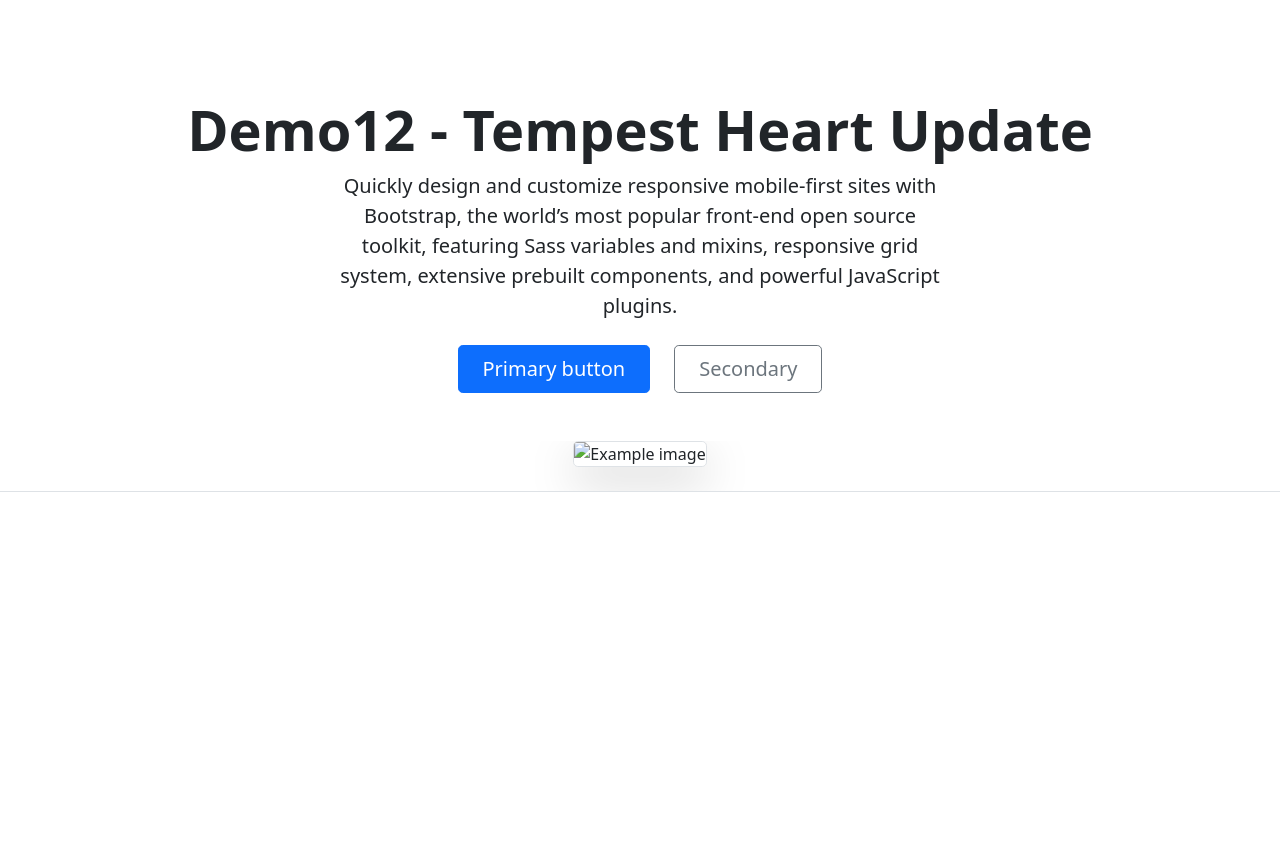
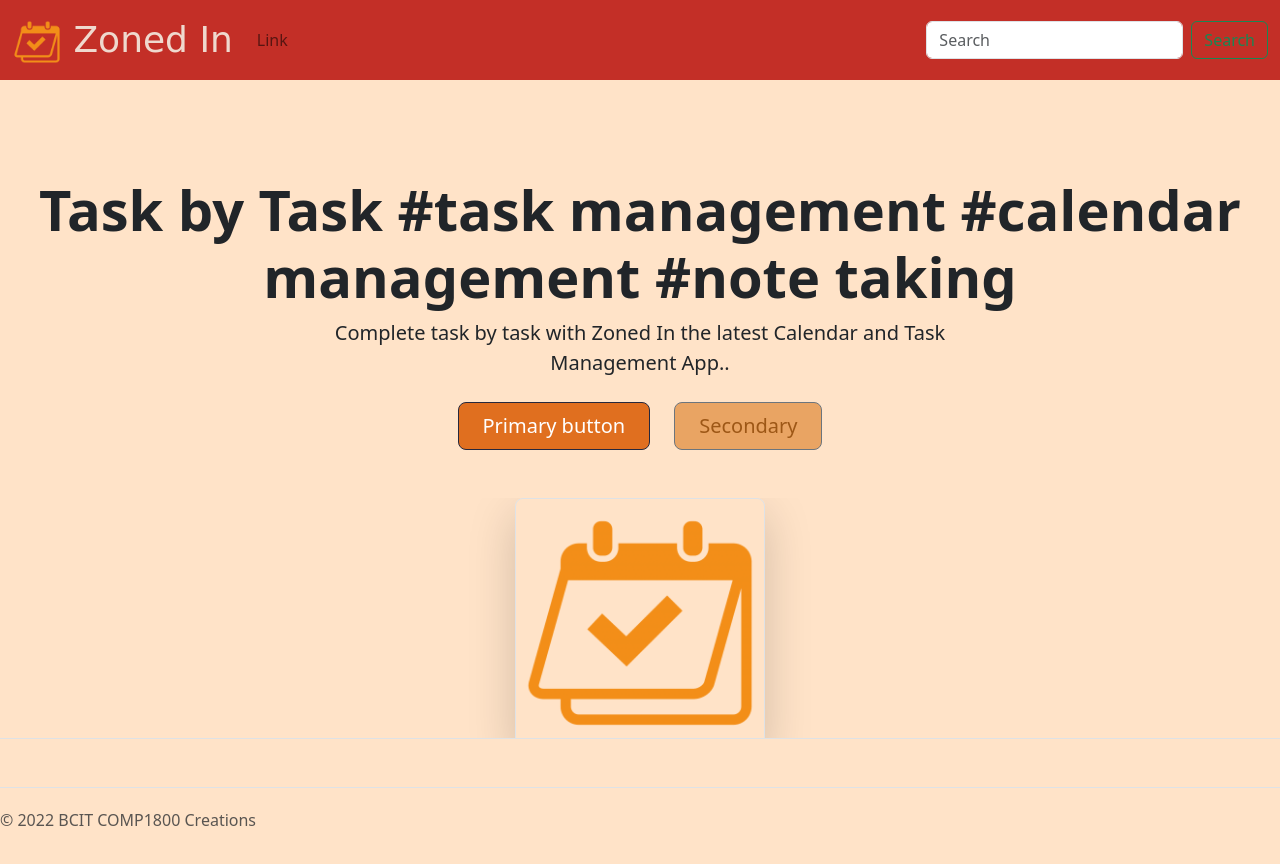
Before and after one commit to bryantran-van/demo12_tran_bryan, a plain HTML site: page index.html in a window 1280 px wide. Before the commit the page ends 800 px from the top, so only its background shows below. Drawn offline with nearby package versions, Linux system fonts and the light colour scheme.

Commit message:
complete demo12

```diff
--- a/index.html
+++ b/index.html
@@ -23,18 +23,19 @@
     <!-------------------------------------------------------->
     <!-- Firebase 8 Library related CSS, JS, JQuery go here -->
     <!-------------------------------------------------------->
-    <!-- <script src="https://ajax.googleapis.com/ajax/libs/jquery/3.5.1/jquery.min.js"></script> -->
-    <!-- <script src="https://www.gstatic.com/firebasejs/8.10.0/firebase-app.js"></script> -->
-    <!-- <script src="https://www.gstatic.com/firebasejs/8.10.0/firebase-firestore.js"></script> -->
-    <!-- <script src="https://www.gstatic.com/firebasejs/8.10.0/firebase-auth.js"></script> -->
-    <!-- <script src="https://www.gstatic.com/firebasejs/ui/4.8.1/firebase-ui-auth.js"></script>  -->
-    <!-- <link type="text/css" rel="stylesheet" href="https://www.gstatic.com/firebasejs/ui/4.8.1/firebase-ui-auth.css" /> -->
+    <script src="https://ajax.googleapis.com/ajax/libs/jquery/3.5.1/jquery.min.js"></script>
+     <script src="https://www.gstatic.com/firebasejs/8.10.0/firebase-app.js"></script>
+     <script src="https://www.gstatic.com/firebasejs/8.10.0/firebase-firestore.js"></script>
+     <script src="https://www.gstatic.com/firebasejs/8.10.0/firebase-auth.js"></script>
+     <script src="https://www.gstatic.com/firebasejs/ui/4.8.1/firebase-ui-auth.js"></script>
+     <link type="text/css" rel="stylesheet" href="https://www.gstatic.com/firebasejs/ui/4.8.1/firebase-ui-auth.css" />
 
     <!-------------------------------------------->
     <!-- Other libraries and styles of your own -->
     <!-------------------------------------------->
-    <!-- <link href="https://fonts.googleapis.com/icon?family=Material+Icons" rel="stylesheet"> -->
-    <!-- <link rel="stylesheet" href="./styles/style.css"> -->
+     <link href="https://fonts.googleapis.com/icon?family=Material+Icons" rel="stylesheet">
+     <link rel="stylesheet" href="./styles/bootstrap.css">
+     <link rel="stylesheet" href="./styles/style.css">
 
 </head>
 
@@ -44,14 +45,14 @@
     <!------------------------------>
 
     <!-- our own navbar goes here -->
-    <!-- <nav id="navbarPlaceholder"></nav> -->
+     <nav id="navbarPlaceholder"></nav>
 
     <!-- the body of your page goes here -->
     <!-- stuff -->
     <div class="px-4 pt-5 my-5 text-center border-bottom">
-    <h1 class="display-4 fw-bold">Demo12 - Tempest Heart Update </h1>
+    <h1 class="display-4 fw-bold">Task by Task #task management #calendar management #note taking</h1>
     <div class="col-lg-6 mx-auto">
-      <p class="lead mb-4">Quickly design and customize responsive mobile-first sites with Bootstrap, the world’s most popular front-end open source toolkit, featuring Sass variables and mixins, responsive grid system, extensive prebuilt components, and powerful JavaScript plugins.</p>
+      <p class="lead mb-4">Complete task by task with Zoned In the latest Calendar and Task Management App..</p>
       <div class="d-grid gap-2 d-sm-flex justify-content-sm-center mb-5">
         <button type="button" class="btn btn-primary btn-lg px-4 me-sm-3">Primary button</button>
         <button type="button" class="btn btn-outline-secondary btn-lg px-4">Secondary</button>
@@ -59,19 +60,19 @@
     </div>
     <div class="overflow-hidden" style="max-height: 30vh;">
       <div class="container px-5">
-        <img src="bootstrap-docs.png" class="img-fluid border rounded-3 shadow-lg mb-4" alt="Example image" width="700" height="500" loading="lazy">
+        <img src="./images/logo.png" class="img-fluid border rounded-3 shadow-lg mb-4" alt="" width="250" height="250" loading="lazy">
       </div>
     </div>
   </div>
     <!-- our own footer goes here-->
-    <!-- <nav id="footerPlaceholder"></nav> -->
+     <nav id="footerPlaceholder"></nav>
 
     <!---------------------------------------------->
     <!-- Your own JavaScript functions go here    -->
     <!---------------------------------------------->
-    <!-- <script src="./scripts/firebaseAPI_TEAM99.js"></script> -->
-    <!-- <script src="./scripts/skeleton.js"></script> -->
-    <!-- <script src="./scripts/script.js"></script> -->
+     <script src="./scripts/firebaseAPI_TEAM99.js"></script>
+     <script src="./scripts/skeleton.js"></script>
+     <script src="./scripts/script.js"></script>
 
 </body>
 
--- a/styles/style.css
+++ b/styles/style.css
@@ -1,4 +1,43 @@
+/*
+* --------------------------------------------
+* These are some styles that I am customizing
+* to over-ride the default bootstrap ones
+*---------------------------------------------
+*/
+.bg-info {
+    background-color: #C32F27 !important;
+}
 
+.navbar-light .navbar-brand {
+    color: #EFD9CE;
+}
+
+.btn-primary {
+    color: #FFFFF;
+    background-color: #e06f1f;
+    border-color: #25283D;
+}
+
+.btn-primary:hover {
+    color: #fff;
+    background-color: #25283D;
+    border-color: #a675A1;
+  }
+
+.btn-outline-secondary {
+
+    background-color: #e9a463;
+    color: #9d5716;
+}
+
+.navbar-brand{
+    font-family: 'Indie Flower', cursive;
+    font-size: 2.25rem;
+}
+
+body {
+    background-color: #ffe3c8;
+}
 /*-------------------------------------
  * customize material design icon sizes
  *-------------------------------------
--- a/text/nav.html
+++ b/text/nav.html
@@ -1,8 +1,8 @@
     <nav class="navbar navbar-expand-lg navbar-light bg-info">
         <div class="container-fluid">
             <a class="navbar-brand" href="#">
-                <img src="./images/image.jpg" height="36">
-                Elmo's App</a>
+                <img src="./images/logo.png" height="50">
+                Zoned In</a>
             <button class="navbar-toggler" type="button" data-bs-toggle="collapse"
                 data-bs-target="#navbarSupportedContent" aria-controls="navbarSupportedContent" aria-expanded="false"
                 aria-label="Toggle navigation">
```
Also changed, not shown: images/logo.png (added), 1 other file.
